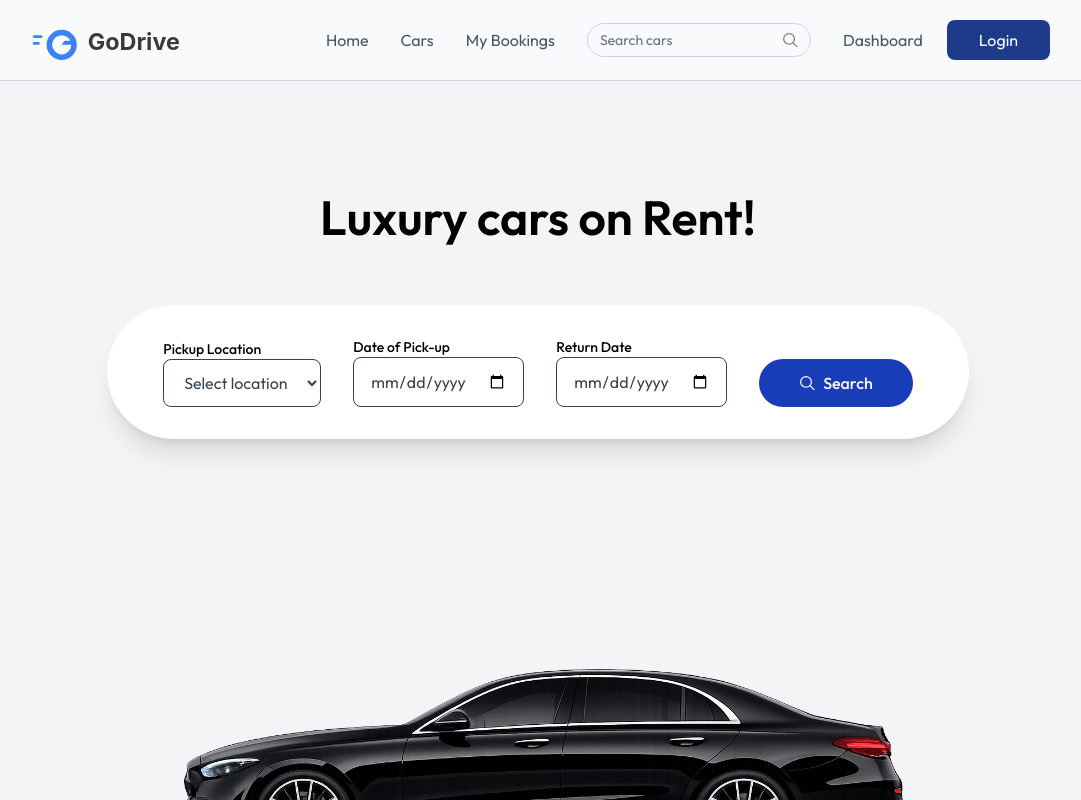
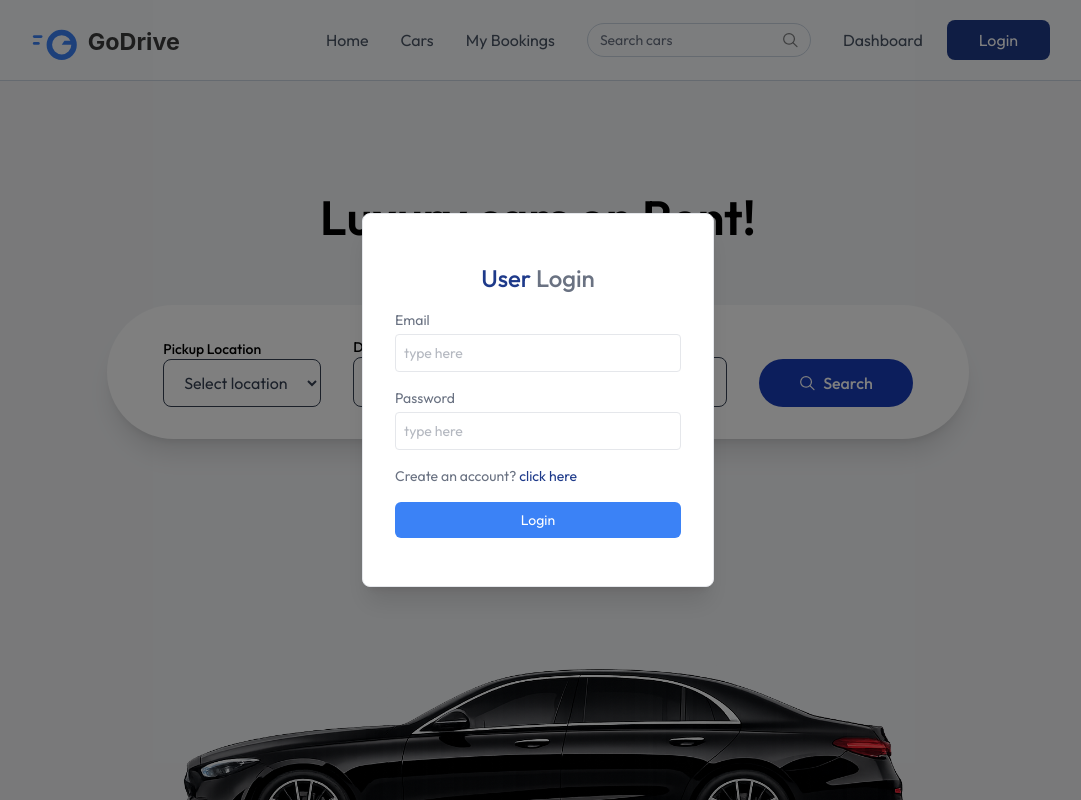
Before and after one commit to athmika2904/CarRental-Website, a React (Vite) app in the folder clientpage/: page / in a window 1280 px wide. Both pictures are taken after a click on the button "Login". Shown: the top 800 px of the page, without its empty margins (102-1183 px from the left). Built offline with nearby package versions, Linux system fonts and the light colour scheme.

Commit message:
login page added

```diff
--- a/clientpage/src/App.jsx
+++ b/clientpage/src/App.jsx
@@ -11,11 +11,14 @@
 import ManageCars from './pages/Owner/ManageCars';
 import Addcar from './pages/Owner/Addcar';
 import Managebookings from './pages/Owner/Managebookings';
+import Login from './components/Login';
 const App = () => {
   const [showlogin,setShowLogin]=useState(false);
   const isOwnerpath=useLocation().pathname.startsWith('/owner')
   return (
     <>
+    {showlogin && <Login setShowLogin={setShowLogin}/>}
+
       {!isOwnerpath && <Navbar setShowLogin={setShowLogin}/>}
       <Routes>
         <Route path='/' element={<Home/>}/>
--- /dev/null
+++ b/clientpage/src/components/Login.jsx
@@ -0,0 +1,49 @@
+import React from 'react'
+
+const Login = ({setShowLogin}) => {
+    const [state, setState] = React.useState("login");
+    const [name, setName] = React.useState("");
+    const [email, setEmail] = React.useState("");
+    const [password, setPassword] = React.useState("");
+    const onSubmitHandler=async(event)=>{
+        event.preventDefault()
+    }
+  return (
+    <div className='fixed top-0 bottom-0 left-0 right-0 z-100 flex items-center
+    text-sm text-gray-600 bg-black/50' onClick={()=>setShowLogin(false)}>
+      <form onSubmit={onSubmitHandler} onClick={(e)=>e.stopPropagation()} className="flex flex-col gap-4 m-auto items-start p-8 py-12 w-80 sm:w-88 text-gray-500 rounded-lg shadow-xl border border-gray-200 bg-white">
+            <p className="text-2xl font-medium m-auto" >
+                <span className="text-primary">User</span> {state === "login" ? "Login" : "Sign Up"}
+            </p>
+            {state === "register" && (
+                <div className="w-full">
+                    <p>Name</p>
+                    <input onChange={(e) => setName(e.target.value)} value={name} placeholder="type here" className="border border-gray-200 rounded w-full p-2 mt-1 outline-primary" type="text" required />
+                </div>
+            )}
+            <div className="w-full ">
+                <p>Email</p>
+                <input onChange={(e) => setEmail(e.target.value)} value={email} placeholder="type here" className="border border-gray-200 rounded w-full p-2 mt-1 outline-primary" type="email" required />
+            </div>
+            <div className="w-full ">
+                <p>Password</p>
+                <input onChange={(e) => setPassword(e.target.value)} value={password} placeholder="type here" className="border border-gray-200 rounded w-full p-2 mt-1 outline-primary" type="password" required />
+            </div>
+            {state === "register" ? (
+                <p>
+                    Already have account? <span onClick={() => setState("login")} className="text-primary cursor-pointer">click here</span>
+                </p>
+            ) : (
+                <p>
+                    Create an account? <span onClick={() => setState("register")} className="text-primary cursor-pointer">click here</span>
+                </p>
+            )}
+            <button className="bg-primary-dull hover:bg-primary transition-all text-white w-full py-2 rounded-md cursor-pointer">
+                {state === "register" ? "Create Account" : "Login"}
+            </button>
+        </form>
+    </div>
+  )
+}
+
+export default Login
```
